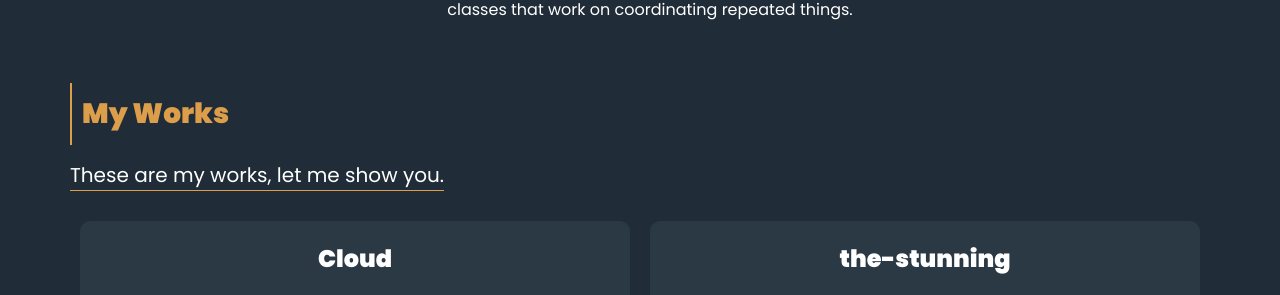
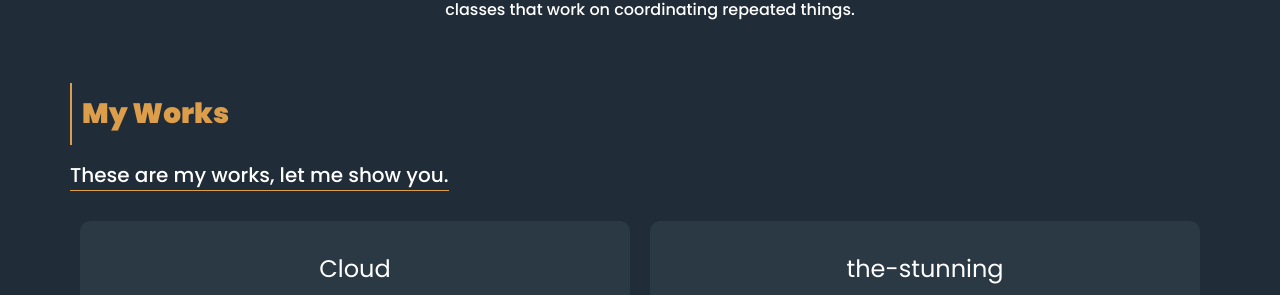
Before and after one commit to marwanzayed/portfolio, a plain HTML site: page index.html in a window 1280 px wide. Shown: the part 2656-2951 px from the top of the page. Drawn offline with Linux system fonts and the light colour scheme.

Commit message:
Added Files

```diff
--- a/css/style.css
+++ b/css/style.css
@@ -23,6 +23,7 @@ body {
   background-color: var(--dark-color);
   color: var(--white-color);
   font-family: "Poppins", sans-serif;
+  font-weight: 500;
 }
 
 ::-webkit-scrollbar {
@@ -769,6 +770,8 @@ i.fa-cog.open {
 }
 .works .cal h2 {
   display: block;
+  margin: 10px 0;
+  font-weight: 400;
 }
 .works .cal .mask {
   display: flex;
```
Also changed, not shown: portfolio.txt (deleted).
